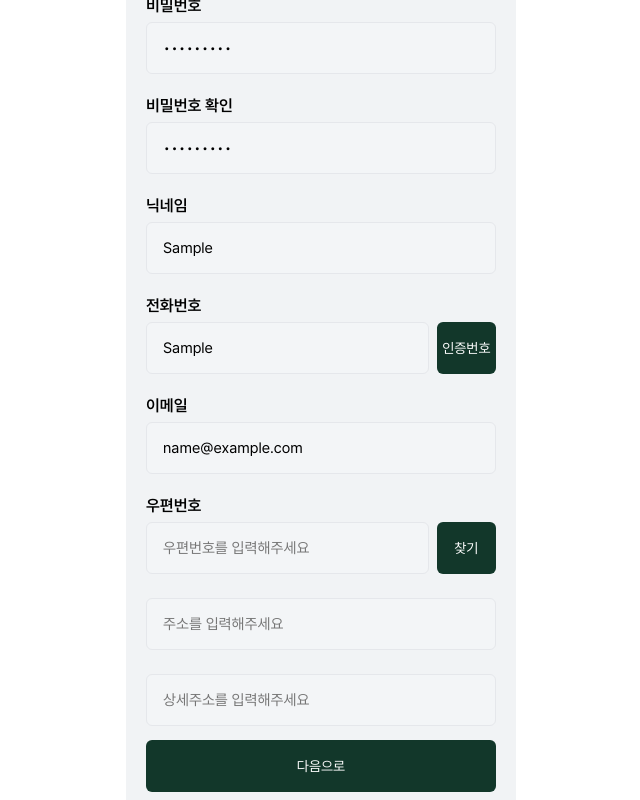
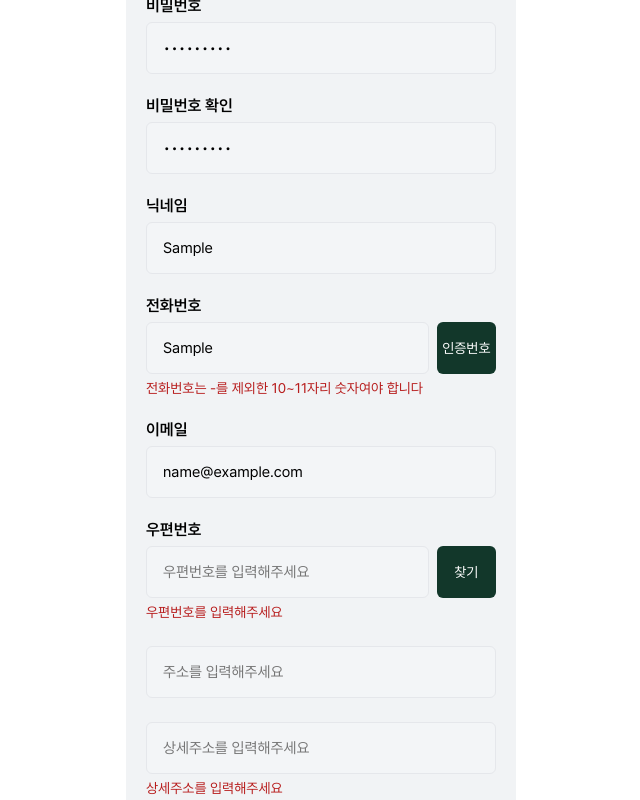
Before and after one commit to Plant-Hostel/PlantHostel-Client, a Next.js app: page /join in a window 1280 px wide. Both pictures are taken after typing "Sample", "Sample123", "Sample123", "Sample", "Sample", "name@example.com" into the empty fields and a click on the button "다음으로". Shown: the part 182-982 px from the top of the page, without its empty margins (319-959 px from the left). Built offline with nearby package versions, Linux system fonts and the light colour scheme.

Commit message:
회원가입 유효성 검사

```diff
--- a/package.json
+++ b/package.json
@@ -9,6 +9,7 @@
     "lint": "next lint"
   },
   "dependencies": {
+    "@hookform/resolvers": "^3.10.0",
     "axios": "^1.7.9",
     "class-variance-authority": "^0.7.1",
     "clsx": "^2.1.1",
@@ -16,7 +17,8 @@
     "react": "^19.0.0",
     "react-dom": "^19.0.0",
     "react-hook-form": "^7.54.2",
-    "tailwind-merge": "^2.6.0"
+    "tailwind-merge": "^2.6.0",
+    "zod": "^3.24.1"
   },
   "devDependencies": {
     "@eslint/eslintrc": "^3",
--- a/src/components/join/JoinForm.tsx
+++ b/src/components/join/JoinForm.tsx
@@ -1,19 +1,26 @@
 "use client";
 
 import { handleJoin } from "@/api/member/join";
-import { Member } from "@/types/member";
+import { MemberSchema, MemberSchemaType } from "@/types/member";
 import { useRouter } from "next/navigation";
 import React from "react";
 import { useForm } from "react-hook-form";
 import CommonInput from "../common/CommonInput";
 import CommonButton from "../common/CommonButton";
+import { zodResolver } from "@hookform/resolvers/zod";
 
 export default function JoinForm() {
   const router = useRouter();
 
-  const { register, handleSubmit } = useForm<Member>();
+  const {
+    register,
+    handleSubmit,
+    formState: { errors },
+  } = useForm<MemberSchemaType>({
+    resolver: zodResolver(MemberSchema),
+  });
 
-  const onSubmit = async (data: Member) => {
+  const onSubmit = async (data: MemberSchemaType) => {
     const result = await handleJoin(data);
     console.log("result", result);
     if (result.status === 200) {
@@ -26,82 +33,161 @@ export default function JoinForm() {
 
   return (
     <div>
-      <div></div>
       <form onSubmit={handleSubmit(onSubmit)}>
         <div className="flex flex-col gap-5 mb-[14px]">
+          {/* 아이디 */}
+          <div>
             <div className="flex items-end gap-2">
               <CommonInput
                 id="userId"
                 label="아이디"
                 placeholder="아이디를 입력해주세요"
-              {...register("userId", { required: "ID is required" })}
+                {...register("userId")}
                 inputSize="smallButton"
               />
-            <CommonButton size="small" onClick={() => console.log("중복확인")}>
+
+              <CommonButton
+                size="small"
+                type="button"
+                onClick={() => console.log("중복확인")}
+              >
                 중복확인
               </CommonButton>
             </div>
+            {errors.userId && (
+              <p className="text-warning text-sm mt-1">
+                {errors.userId.message}
+              </p>
+            )}
+          </div>
 
+          {/* 비밀번호 */}
+          <div>
             <CommonInput
               id="password"
               label="비밀번호"
               type="password"
               placeholder="비밀번호를 입력해주세요"
-            {...register("password", { required: "PASSWORD is required" })}
+              {...register("password")}
             />
+            {errors.password && (
+              <p className="text-warning text-sm mt-1">
+                {errors.password.message}
+              </p>
+            )}
+          </div>
+
+          <div>
             <CommonInput
               id="passwordCheck"
               label="비밀번호 확인"
               type="password"
               placeholder="비밀번호를 한 번 더 입력해주세요"
-            {...register("passwordCheck", {
-              required: "passwordCheck is required",
-            })}
+              {...register("passwordCheck")}
             />
+            {errors.passwordCheck && (
+              <p className="text-warning text-sm mt-1">
+                {errors.passwordCheck.message}
+              </p>
+            )}
+          </div>
+
+          {/* 닉네임 */}
+          <div>
             <CommonInput
               id="nickname"
               label="닉네임"
               placeholder="닉네임을 입력해주세요"
-            {...register("nickname", { required: "nickname is required" })}
+              {...register("nickname")}
             />
+            {errors.nickname && (
+              <p className="text-warning text-sm mt-1">
+                {errors.nickname.message}
+              </p>
+            )}
+          </div>
+
+          {/* 전화번호 */}
+          <div>
             <div className="flex items-end gap-2">
               <CommonInput
                 id="hp"
                 label="전화번호"
                 placeholder="-제외 11자리를 입력해주세요"
-              {...register("hp", { required: "hp is required" })}
+                {...register("hp")}
               />
-            <CommonButton size="small">인증번호</CommonButton>
+              <CommonButton
+                size="small"
+                type="button"
+                onClick={() => console.log("인증번호")}
+              >
+                인증번호
+              </CommonButton>
+            </div>
+            {errors.hp && (
+              <p className="text-warning text-sm mt-1">{errors.hp.message}</p>
+            )}
           </div>
 
+          {/* 이메일 */}
+          <div>
             <CommonInput
               id="email"
               label="이메일"
               type="email"
               placeholder="이메일을 입력해주세요"
-            {...register("email", { required: "email is required" })}
+              {...register("email")}
             />
+            {errors.email && (
+              <p className="text-warning text-sm mt-1">
+                {errors.email.message}
+              </p>
+            )}
+          </div>
+
+          {/* 주소 */}
+          <div className="flex flex-col gap-5">
+            <div>
               <div className="flex items-end gap-2">
                 <CommonInput
                   id="zipcode"
                   label="우편번호"
                   placeholder="우편번호를 입력해주세요"
-              {...register("zipcode", { required: "zipcode is required" })}
+                  {...register("zipcode")}
                 />
-            <CommonButton size="small">찾기</CommonButton>
+                <CommonButton
+                  size="small"
+                  type="button"
+                  onClick={() => console.log("우편번호 찾기")}
+                >
+                  찾기
+                </CommonButton>
               </div>
+              {errors.zipcode && (
+                <p className="text-warning text-sm mt-1">
+                  {errors.zipcode.message}
+                </p>
+              )}
+            </div>
+
             <CommonInput
               id="address"
               placeholder="주소를 입력해주세요"
-            {...register("address", { required: "address is required" })}
+              {...register("address")}
             />
+            <div>
               <CommonInput
                 id="addressDetail"
                 placeholder="상세주소를 입력해주세요"
-            {...register("addressDetail", {
-              required: "addressDetail is required",
-            })}
+                {...register("addressDetail")}
               />
+              {errors.addressDetail && (
+                <p className="text-warning text-sm mt-1">
+                  {errors.addressDetail.message}
+                </p>
+              )}
+            </div>
+          </div>
         </div>
         <CommonButton type="submit">다음으로</CommonButton>
       </form>
--- a/src/types/member.ts
+++ b/src/types/member.ts
@@ -1,11 +1,28 @@
-export type Member = {
-  userId: string;
-  password: string;
-  passwordCheck: string;
-  nickname: string;
-  hp: string;
-  email: string;
-  zipcode: string;
-  address: string;
-  addressDetail: string;
-};
+import z from "zod";
+
+export const MemberSchema = z
+  .object({
+    userId: z
+      .string()
+      .nonempty("아이디를 입력해주세요")
+      .min(6, "아이디는 최소 6자리 이상이어야 합니다"),
+    password: z
+      .string()
+      .nonempty("비밀번호를 입력해주세요")
+      .min(8, "비밀번호는 최소 8자리 이상이어야 합니다"),
+    passwordCheck: z.string().nonempty("비밀번호 확인을 입력해주세요"),
+    nickname: z.string().nonempty("닉네임을 입력해주세요"),
+    hp: z
+      .string()
+      .regex(/^\d{10,11}$/, "전화번호는 -를 제외한 10~11자리 숫자여야 합니다"),
+    email: z.string().email("유효한 이메일 형식이 아닙니다"),
+    zipcode: z.string().nonempty("우편번호를 입력해주세요"),
+    address: z.string().nonempty("주소를 입력해주세요"),
+    addressDetail: z.string().nonempty("상세주소를 입력해주세요"),
+  })
+  .refine((data) => data.password === data.passwordCheck, {
+    message: "비밀번호가 일치하지 않습니다",
+    path: ["passwordCheck"],
+  });
+
+export type MemberSchemaType = z.infer<typeof MemberSchema>;
```
Also changed, not shown: 1 other file (tests, documents, lock files or other folders). Lines whose indentation alone changed are shown as unchanged.
